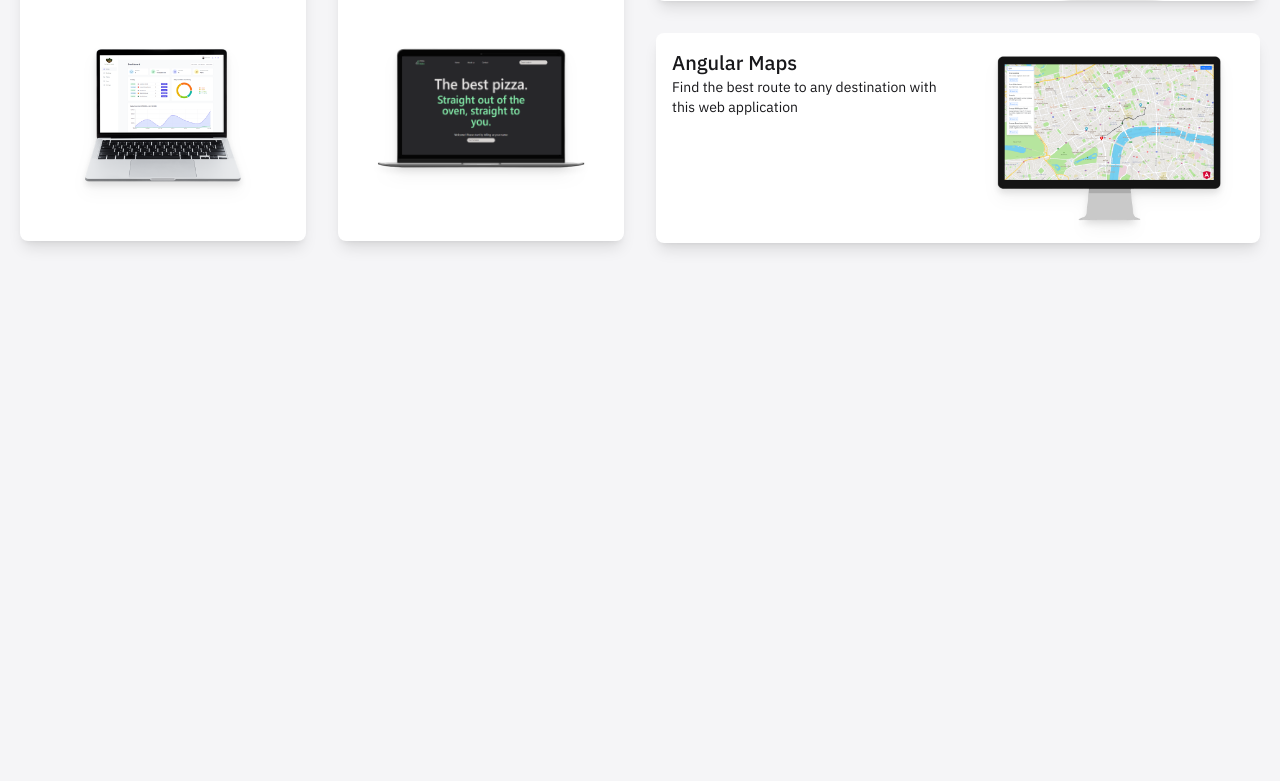
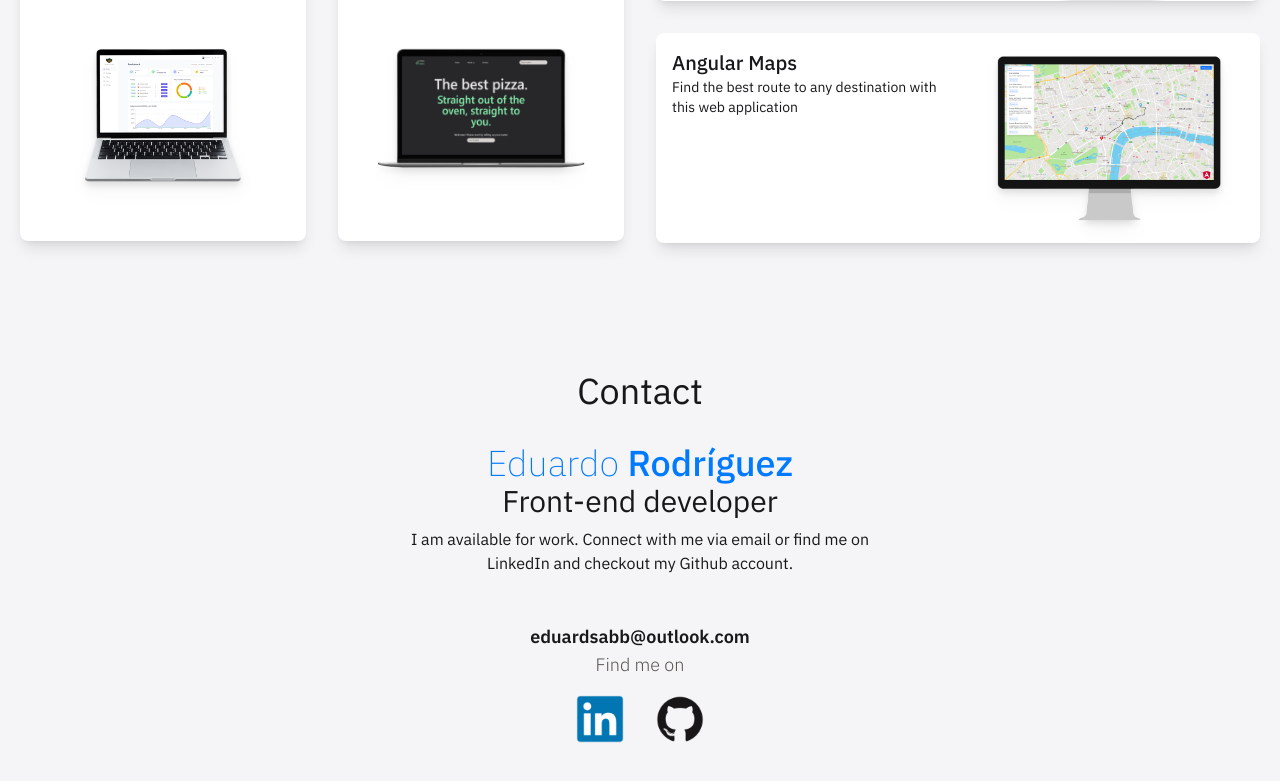
Before and after one commit to eduardorgv/portfolio, a React (Vite) app: page / in a window 1280 px wide. Shown: the part 1637-2418 px from the top of the page. Before the commit the page ends 1960 px from the top, so only its background shows below. Built offline with nearby package versions, Linux system fonts and the light colour scheme.

Commit message:
Contact section

```diff
--- a/src/sections/Contact.jsx
+++ b/src/sections/Contact.jsx
@@ -0,0 +1,30 @@
+export const Contact = () => {
+  return (
+    <div className="text-center">
+      <h2 className="mb-8 text-center text-3xl md:text-4xl">Contact</h2>
+      <h3 className="text-3xl md:text-4xl">
+        <span className="font-extralight text-[#007AFF]">Eduardo</span>{' '}
+        <span className="font-medium text-[#007AFF]">Rodríguez</span>
+      </h3>
+      <h3 className="text-2xl md:text-3xl">Front-end developer</h3>
+      <p className="mt-2 text-base md:px-40 lg:px-60 xl:px-96">
+        I am available for work. Connect with me via email or find me on
+        LinkedIn and checkout my Github account.
+      </p>
+      <p className="mt-12 text-lg font-semibold">eduardsabb@outlook.com</p>
+      <span className="text-lg font-light text-stone-600">Find me on</span>
+
+      <div className="mt-4 flex items-center justify-center gap-8">
+        <a
+          href="https://www.linkedin.com/in/josé-eduardo-rodríguez-gallegos-79a195213"
+          target="_blank"
+        >
+          <img className="h-12" src="/LinkedIn.png" alt="LinkedIn Logo" />
+        </a>
+        <a href="https://github.com/eduardorgv" target="_blank">
+          <img className="h-12" src="/GitHub.png" alt="GitHub Logo" />
+        </a>
+      </div>
+    </div>
+  );
+};
--- a/src/ui/AppLayout.jsx
+++ b/src/ui/AppLayout.jsx
@@ -1,4 +1,5 @@
 import { AboutMe } from '../sections/AboutMe';
+import { Contact } from '../sections/Contact';
 import { Home } from '../sections/Home';
 import { Portfolio } from '../sections/Portfolio';
 import { Services } from '../sections/Services';
@@ -13,6 +14,7 @@
         <AboutMe />
         <Services />
         <Portfolio />
+        <Contact />
       </div>
     </div>
   );
```
